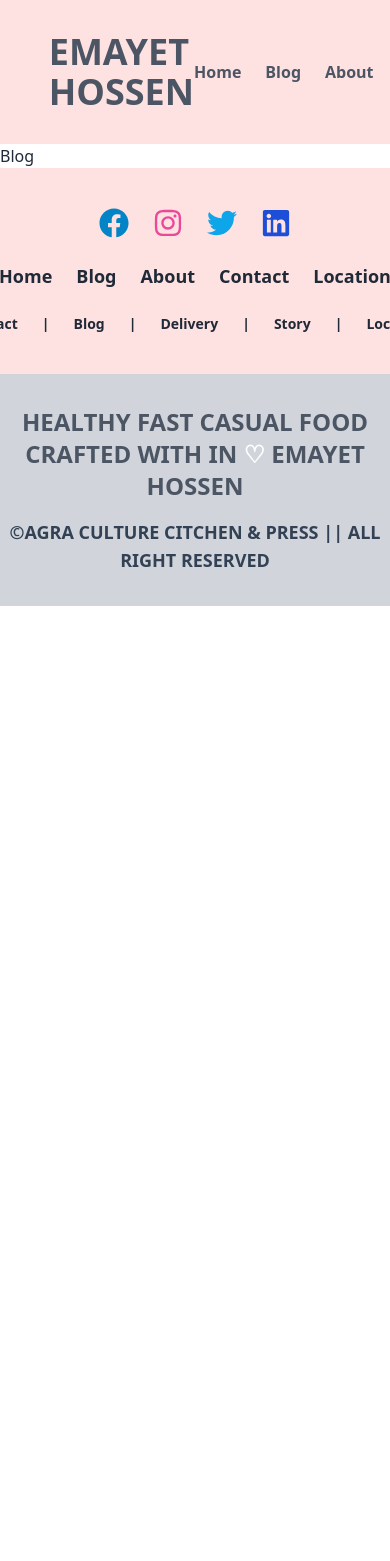
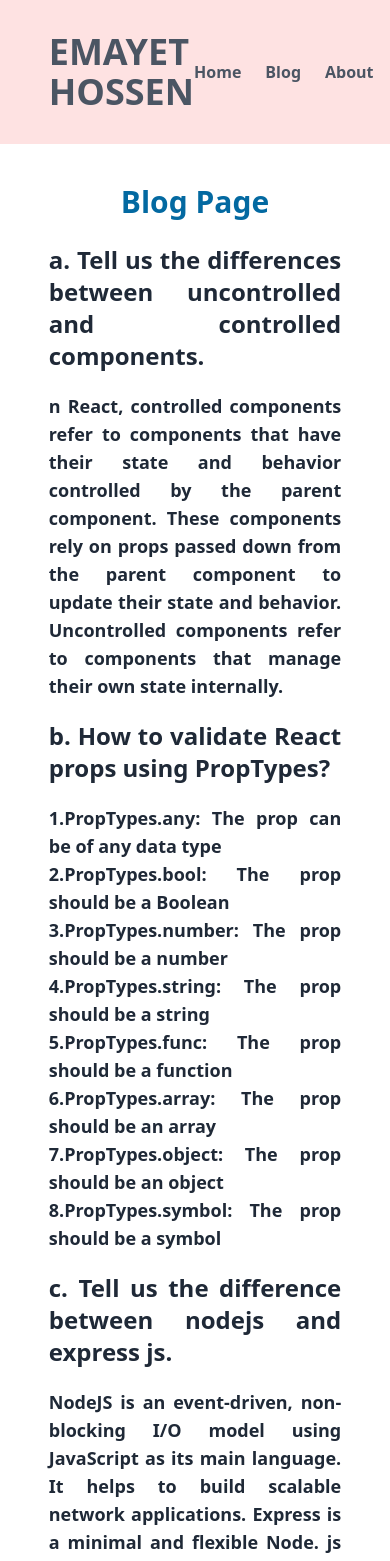
Before and after one commit to emayethossen/chef-recipe-client, a React (Vite) app: page /blog in a window 390 px wide. Shown: the top 1561 px of the page. Before the commit the page ends 844 px from the top, so only its background shows below. Built offline with nearby package versions, Linux system fonts and the light colour scheme; no server answers.

Commit message:
blog sec added

```diff
--- a/src/components/Blog/Blog.jsx
+++ b/src/components/Blog/Blog.jsx
@@ -2,8 +2,28 @@ import React from 'react';
 
 const Blog = () => {
     return (
-        <div>
-            Blog
+        <div className='my-10'>
+            <h2 className='text-3xl text-center font-bold text-sky-700 mb-6'>Blog Page</h2>
+            <div className='w-3/4 mx-auto flex items-center justify-center'>
+
+                <div className='space-y-5 text-justify'>
+                    <p className='text-2xl font-bold'>a. Tell us the differences between uncontrolled and controlled components.</p>
+                    <p className='text-lg font-bold'>n React, controlled components refer to components that have their state and behavior controlled by the parent component. These components rely on props passed down from the parent component to update their state and behavior. Uncontrolled components refer to components that manage their own state internally.</p>
+                    <p className='text-2xl font-bold'>b. How to validate React props using PropTypes?</p>
+                    <p className='text-lg font-bold'>1.PropTypes.any: The prop can be of any data type <br />
+                        2.PropTypes.bool: The prop should be a Boolean <br />
+                        3.PropTypes.number: The prop should be a number <br />
+                        4.PropTypes.string: The prop should be a string <br />
+                        5.PropTypes.func: The prop should be a function <br />
+                        6.PropTypes.array: The prop should be an array <br />
+                        7.PropTypes.object: The prop should be an object <br />
+                        8.PropTypes.symbol: The prop should be a symbol </p>
+                    <p className='text-2xl font-bold'>c. Tell us the difference between nodejs and express js.</p>
+                    <p className='text-lg font-bold'>NodeJS is an event-driven, non-blocking I/O model using JavaScript as its main language. It helps to build scalable network applications. Express is a minimal and flexible Node. js web application framework that provides a robust set of features for web and mobile applications.</p>
+                    <p className='text-2xl font-bold'>d. What is a custom hook, and why will you create a custom hook?</p>
+                    <p className='text-lg font-bold'>Custom React JS hooks offer reusability as when a custom hook is created, it can be reused easily, which makes the code cleaner and reduces the time to write the code. It also enhances the rendering speed of the code as a custom hook does not need to be rendered again and again while rendering the whole code.</p>
+                </div>
+            </div>
         </div>
     );
 };
--- a/src/components/ChefCard/ChefCard.jsx
+++ b/src/components/ChefCard/ChefCard.jsx
@@ -11,7 +11,7 @@ const ChefCard = ({ chef }) => {
                     <h2 className="card-title">{name}</h2>
                     <p className='text-justify'>{bio.length<165?<>{bio}</>:<>{bio.slice(0,165)}...</>}</p>
                     <div className="card-actions justify-center">
-                        <Link to={`/chefrecipe/${id}`}><button className="btn btn-primary">View Details</button></Link>
+                        <Link to={`/chefrecipe/${id}`}><button className="btn btn-primary">View Recipes</button></Link>
                     </div>
                 </div>
             </div>
--- a/src/components/Footer/Footer.jsx
+++ b/src/components/Footer/Footer.jsx
@@ -12,14 +12,14 @@ const Footer = () => {
                 <FaTwitter className='text-sky-500' />
                 <FaLinkedin className='text-blue-700' />
             </div>
-            <div className='flex justify-center items-center space-x-6 text-lg font-bold'>
+            <div className='flex justify-center items-center lg:space-x-6 space-x-2 lg:text-lg font-bold'>
                 <Link to='/' >Home</Link>
                 <Link to='/' >Blog</Link>
                 <Link to='/' >About</Link>
                 <Link to='/' >Contact</Link>
                 <Link to='/' >Location</Link>
             </div>
-            <div className='flex justify-center items-center space-x-6 text-sm font-semibold'>
+            <div className='flex justify-center items-center lg:space-x-6 space-x-2 text-sm font-semibold'>
                 <Link to='/' >Contact</Link>
                 <p>|</p>
                 <Link to='/' >Blog</Link>
@@ -32,8 +32,8 @@ const Footer = () => {
             </div>
         </div>
         <div className='bg-gray-300 py-8 space-y-4'>
-            <h2 className='uppercase text-center text-2xl font-bold text-gray-600'>Healthy fast casual food crafted with in <span className='text-white text-2xl'>♡</span> emayet hossen </h2>
-            <p className='uppercase text-center text-lg font-semibold text-slate-700'>&copy;Agra culture citchen & press || All right reserved</p>
+            <h2 className='uppercase text-center lg:text-2xl text-lg font-bold text-gray-600'>Healthy fast casual food crafted with in <span className='text-white text-2xl'>♡</span> emayet hossen </h2>
+            <p className='uppercase text-center lg:text-lg font-semibold text-slate-700'>&copy;Agra culture citchen & press || All right reserved</p>
         </div>
         </div>
     );
--- a/src/components/Login/Login.jsx
+++ b/src/components/Login/Login.jsx
@@ -1,12 +1,14 @@
 import React, { useContext, useState } from 'react';
 import { FaGithub, FaGoogle } from 'react-icons/fa';
-import { Link,useNavigate } from 'react-router-dom';
+import { Link, useNavigate, useLocation } from 'react-router-dom';
 import { AuthContext } from '../../providers/AuthProvider';
 
 const Login = () => {
     const [error, setError] = useState('')
     const { signIn } = useContext(AuthContext)
-    const navigate=useNavigate()
+    const navigate = useNavigate()
+    const location = useLocation()
+    const from = location.state?.from?.pathname || '/'
 
     const handleLogin = event => {
         event.preventDefault()
@@ -19,7 +21,7 @@ const Login = () => {
             .then(result => {
                 const loggedUser = result.user
                 console.log(loggedUser);
-                navigate('/')
+                navigate(from, { replace: true })
                 form.reset()
             })
             .catch(error => {
--- a/src/components/Slider/Slider.jsx
+++ b/src/components/Slider/Slider.jsx
@@ -1,13 +1,10 @@
 import React from 'react';
 import { Swiper, SwiperSlide } from 'swiper/react'
-
 import 'swiper/css'
 import 'swiper/css/effect-coverflow'
 import 'swiper/css/pagination'
 import 'swiper/css/navigation'
-
 import { EffectCoverflow, Pagination, Navigation } from 'swiper';
-
 import img1 from '../../assets/low-sugar-images/sug1.jpg'
 import img2 from '../../assets/low-sugar-images/sug2.jpg'
 import img3 from '../../assets/low-sugar-images/sug3.jpg'
@@ -31,7 +28,7 @@ const Slider = () => {
                 navigation={{
                     nextEl: '.swiper-button-next',
                     prevEl: '.swiper-button-prev',
-                    clickable:true
+                    clickable: true
                 }}
                 modules={[EffectCoverflow, Pagination, Navigation]}
                 coverflowEffect={
--- a/src/routes/PrivateRoute.jsx
+++ b/src/routes/PrivateRoute.jsx
@@ -1,15 +1,21 @@
 import React, { useContext } from 'react';
 import { AuthContext } from '../providers/AuthProvider';
+import { Navigate, useLocation } from 'react-router-dom';
 
-const PrivateRoute = () => {
+const PrivateRoute = ({ children }) => {
 
-    const { user } = useContext(AuthContext)
+    const { user, loading } = useContext(AuthContext)
+    const location = useLocation()
+    if (loading) {
+        return <div className='flex justify-center items-center my-16'>
+            <div className="radial-progress text-current p-4" style={{ "--value": 100 }}>Loading...</div>
+        </div>
+    }
+    if (user) {
+        return children;
+    }
+    return <Navigate state={{ from: location }} to='/login' replace ></Navigate>
 
-    return (
-        <div>
-
-        </div>
-    );
 };
 
 export default PrivateRoute;
--- a/src/routes/Routes.jsx
+++ b/src/routes/Routes.jsx
@@ -9,6 +9,7 @@ import Register from "../components/Register/Register";
 import Home from "../components/Home/Home";
 import ErrorPage from "../components/ErrorPage/ErrorPage";
 import ChefRecipe from "../components/ChefRecipe/ChefRecipe";
+import PrivateRoute from "./PrivateRoute";
 
 
 const router = createBrowserRouter([
@@ -35,7 +36,7 @@ const router = createBrowserRouter([
             },
             {
                 path: "/chefrecipe/:id",
-                element: <ChefRecipe />,
+                element: <PrivateRoute><ChefRecipe /></PrivateRoute>,
                 loader: ({ params }) => fetch(`http://localhost:3000/chefs/${params.id}`)
             }
         ]
```
